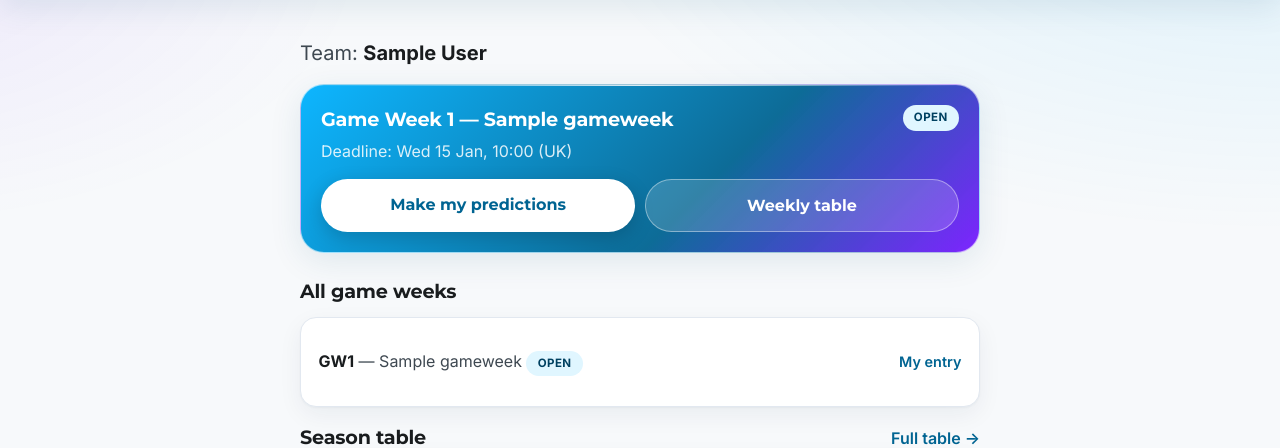
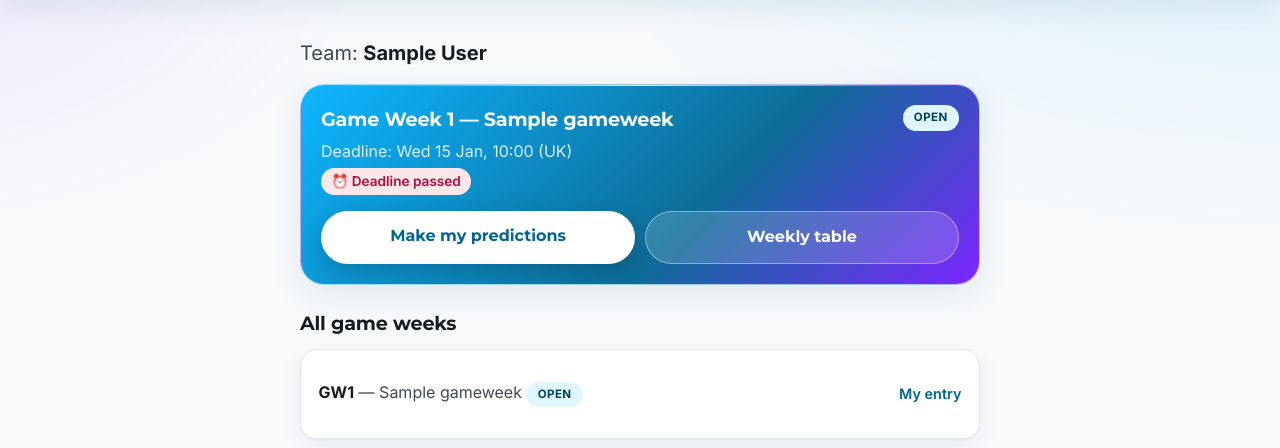
Before and after one commit to pageforgeuk-a11y/tipster2026, a Django app: page / in a window 1280 px wide. Shown: the part 47-495 px from the top of the page. Run offline with Django 5.2, Linux system fonts and the light colour scheme; a user stored in the database is signed in; tables that the repository leaves empty hold one stand-in row (values such as "Sample post").

Commit message:
Update dashboard.html

```diff
--- a/templates/competition/dashboard.html
+++ b/templates/competition/dashboard.html
@@ -9,6 +9,8 @@
     <div>
       <h2>Game Week {{ open_week.week_number }}{% if open_week.title %} — {{ open_week.title }}{% endif %}</h2>
       <p class="muted" style="margin:.3rem 0 0;">Deadline: {{ open_week.deadline|date:"D j M, H:i" }} (UK)</p>
+      <p class="countdown" id="home-countdown" data-deadline="{{ open_week.deadline|date:'c' }}"
+         style="margin:.3rem 0 0;font-weight:600;display:none;"></p>
     </div>
     <span class="pill pill-open">Open</span>
   </div>
@@ -74,4 +76,31 @@
 {% endif %}
 
 <p class="muted" style="text-align:center;"><a href="{% url 'password_change' %}">Change password</a></p>
+
+<script>
+  // Home-page countdown: only surfaces when the open week's deadline is under a
+  // week away (mirrors the entry-sheet countdown).
+  (function () {
+    var el = document.getElementById('home-countdown');
+    if (!el) return;
+    var deadline = new Date(el.dataset.deadline).getTime();
+    var WEEK = 7 * 86400000;
+    function tick() {
+      var diff = deadline - Date.now();
+      if (diff <= 0) {
+        el.style.display = '';
+        el.textContent = '⏰ Deadline passed';
+        return;
+      }
+      if (diff > WEEK) { el.style.display = 'none'; return; }  // >7 days: hide
+      var d = Math.floor(diff / 86400000);
+      var h = Math.floor(diff % 86400000 / 3600000);
+      var m = Math.floor(diff % 3600000 / 60000);
+      el.style.display = '';
+      el.textContent = '⏰ Closes in ' + (d ? d + 'd ' : '') + h + 'h ' + m + 'm';
+    }
+    tick();
+    setInterval(tick, 30000);
+  })();
+</script>
 {% endblock %}
```
